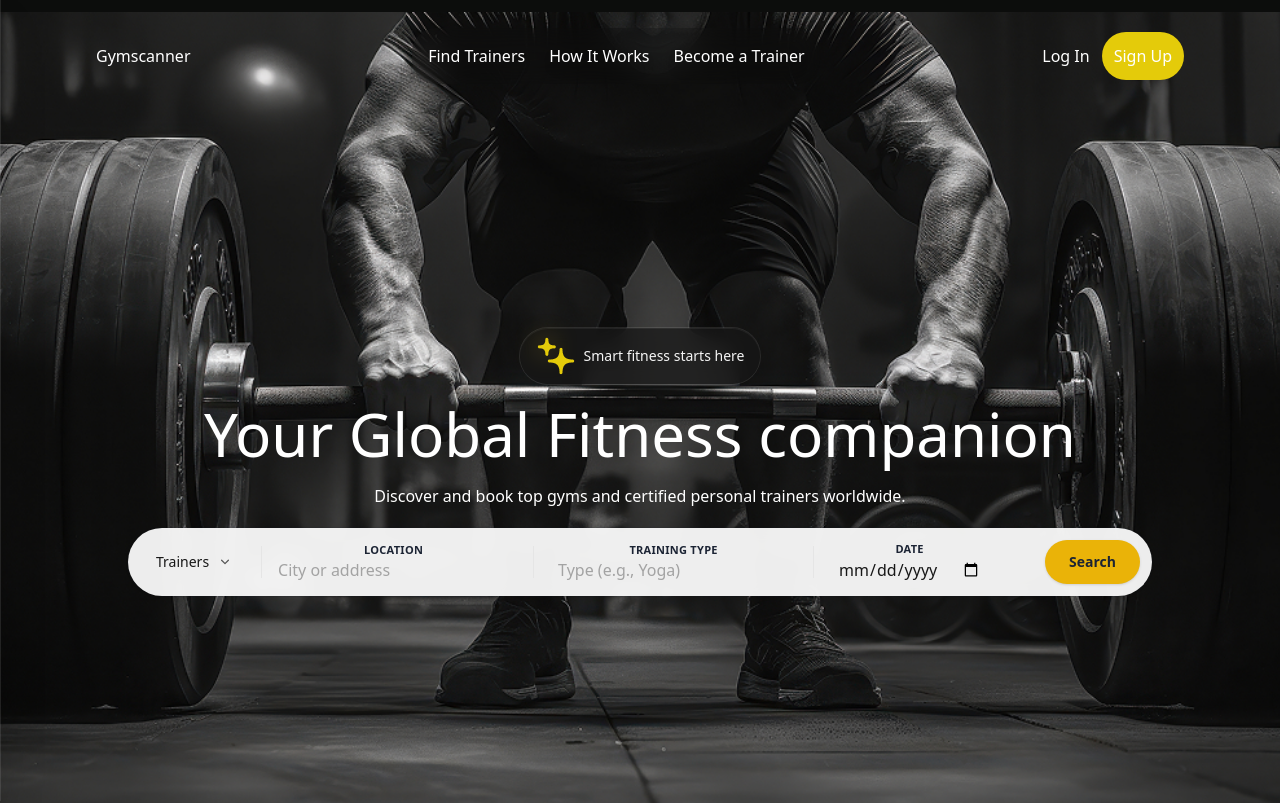
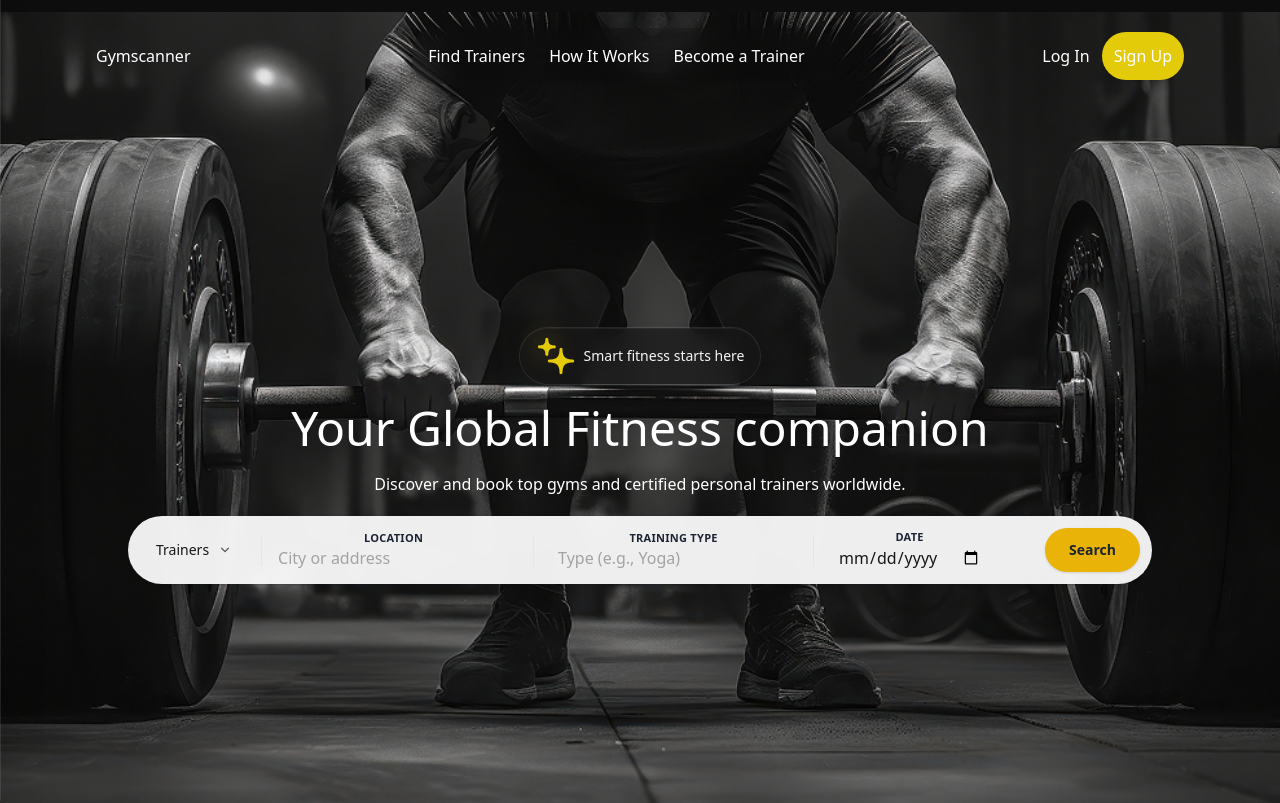
Before and after one commit to RiyanDigitech/smart-society, a React (Vite) app: page / in a window 1280 px wide. Shown: the top 803 px of the page. Built offline with nearby package versions, Linux system fonts and the light colour scheme.

Commit message:
chore:edited-font-size

```diff
--- a/src/pages/Home.tsx
+++ b/src/pages/Home.tsx
@@ -39,7 +39,7 @@ function Home() {
             <div>Smart Fitness Starts here</div>
           </div>
         </div> */}
-        <h1 className="w-full flex items-center justify-center text-center translate-y-44 sm:translate-y-70  text-4xl sm:text-6xl">
+        <h1 className="w-full flex items-center justify-center text-center translate-y-44 sm:translate-y-70  text-4xl sm:text-5xl">
           Your Global Fitness companion
         </h1>
         <div className="w-full flex items-center justify-center text-center translate-y-54 sm:translate-y-75 text-md">
```
